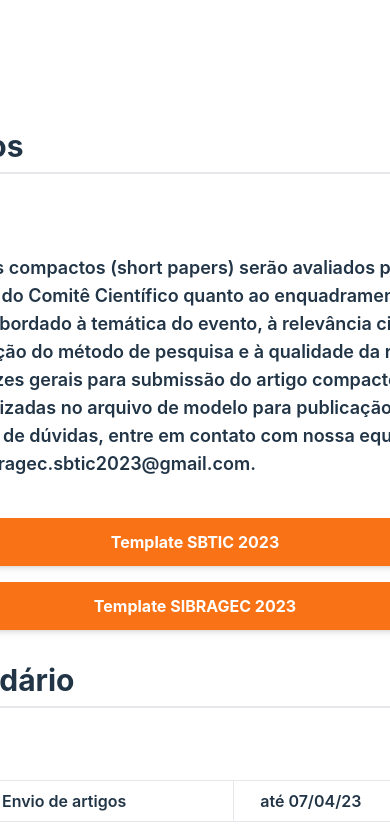
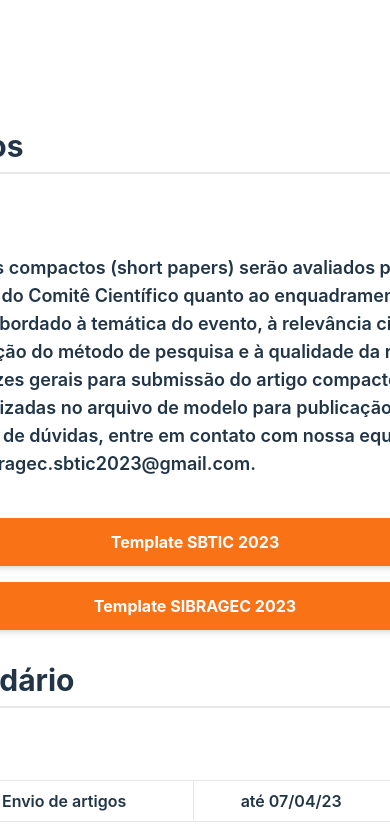
Before and after one commit to softeam-org/sibragecsbtic-web, a React (Vite) app: page /submissoes in a window 390 px wide. Shown: the top 825 px of the page. Built offline with nearby package versions, Linux system fonts and the light colour scheme; what tailwind-nord would draw is missing.

Commit message:
Alterado estilos do calendário

```diff
--- a/src/components/Calendar.jsx
+++ b/src/components/Calendar.jsx
@@ -10,10 +10,10 @@ function Calendar() {
                 key={index}
                 className='px-4 flex border items-center border-nord0'
                 >
-                    <div className='w-3/5 pt-2 pb-2 border-r border-nord0'>
+                    <div className='w-3/5 py-2 border-r border-nord0'>
                         <p >{data.event}</p>
                     </div>
-                    <div className='w-2/5 pt-2 pb-2 flex justify-center'>
+                    <div className='w-3/5 md:w-2/5 p-1 flex justify-center'>
                         <p>{data.date}</p>
                     </div>
             </div>
```
